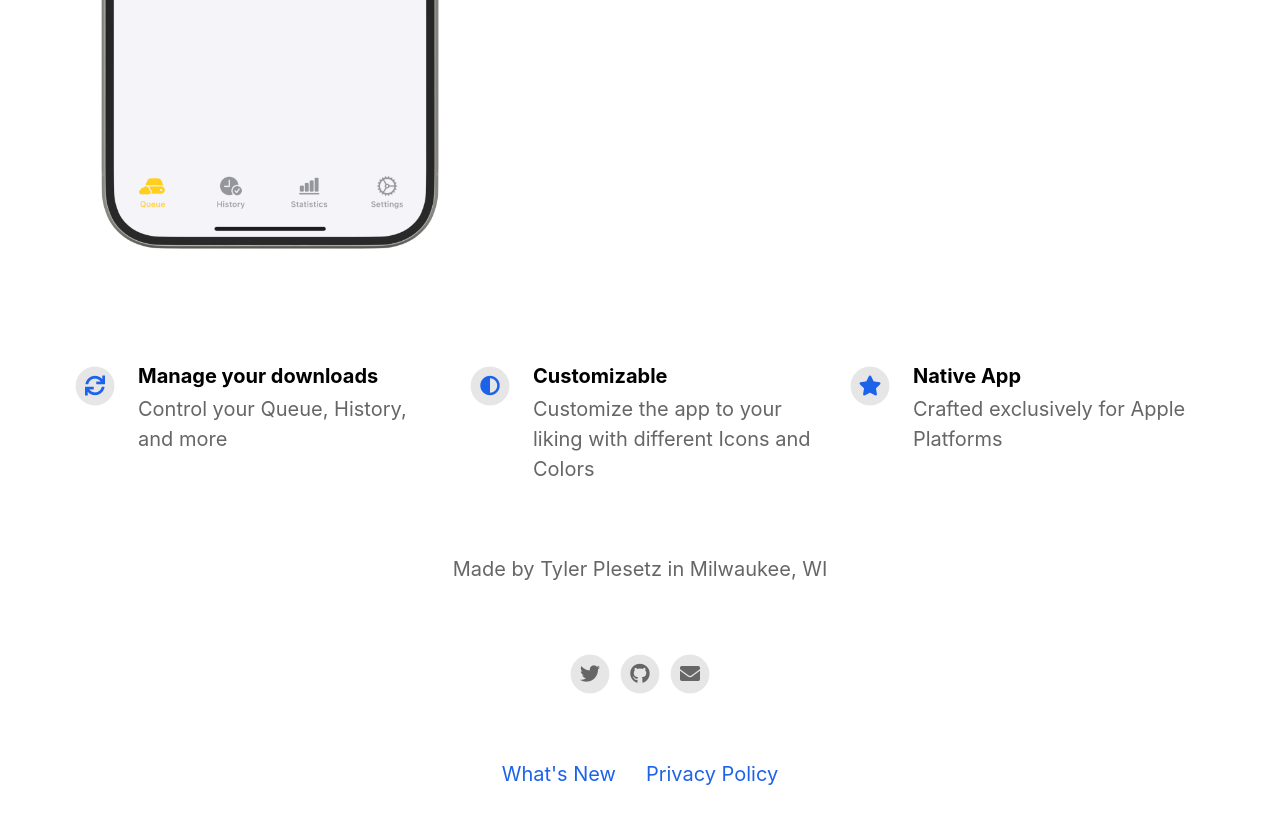
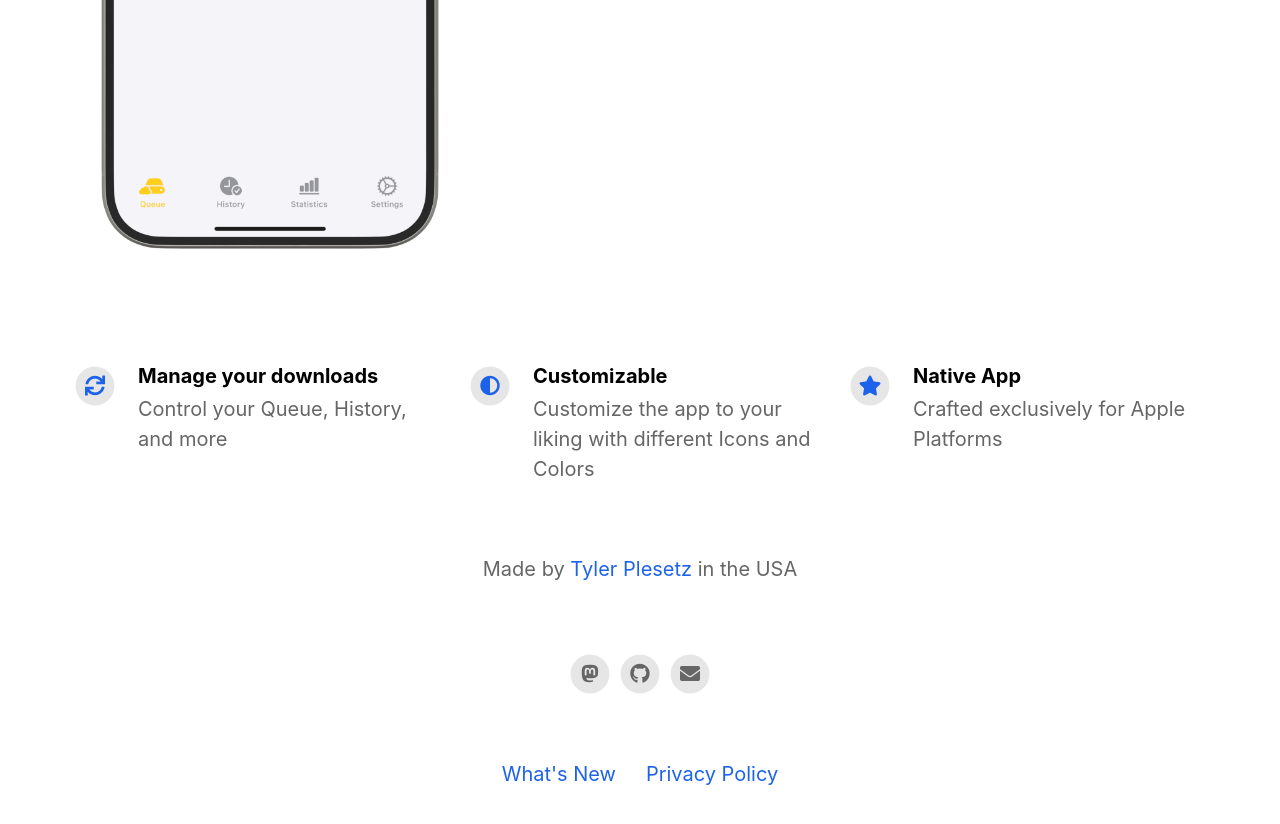
Before and after one commit to codefruitio/getsable, a Jekyll site: the page built from index.html, in a window 1280 px wide and 900 px high, scrolled down 672 px, cut to the strip 46-870 px from the top of the window. Built offline with Jekyll 4.4.1, drawn with Linux system fonts in a browser that asks for light colours; nearby versions of some CDN libraries.

Commit message:
Update _config.yml

```diff
--- a/_config.yml
+++ b/_config.yml
@@ -21,15 +21,15 @@ enable_smart_app_banner                   : true
 
 # Information About Yourself
 your_name                                 : Tyler Plesetz
-your_link                                 :
-your_city                                 : Milwaukee, WI
+your_link                                 : https://www.patreon.com/CodeFruit
+your_city                                 : the USA
 email_address                             : ty@plesetz.com
 facebook_username                         :
 instagram_username                        :
-twitter_username                          : tplesetz
-github_username                           : tplesetz
-youtube_username                          :
-mastodon_link                             :
+twitter_username                          :
+github_username                           : codefruitio
+youtube_username                          : codefruit
+mastodon_link                             : https://mastodon.social/@typlesetz
 
 
 
```
